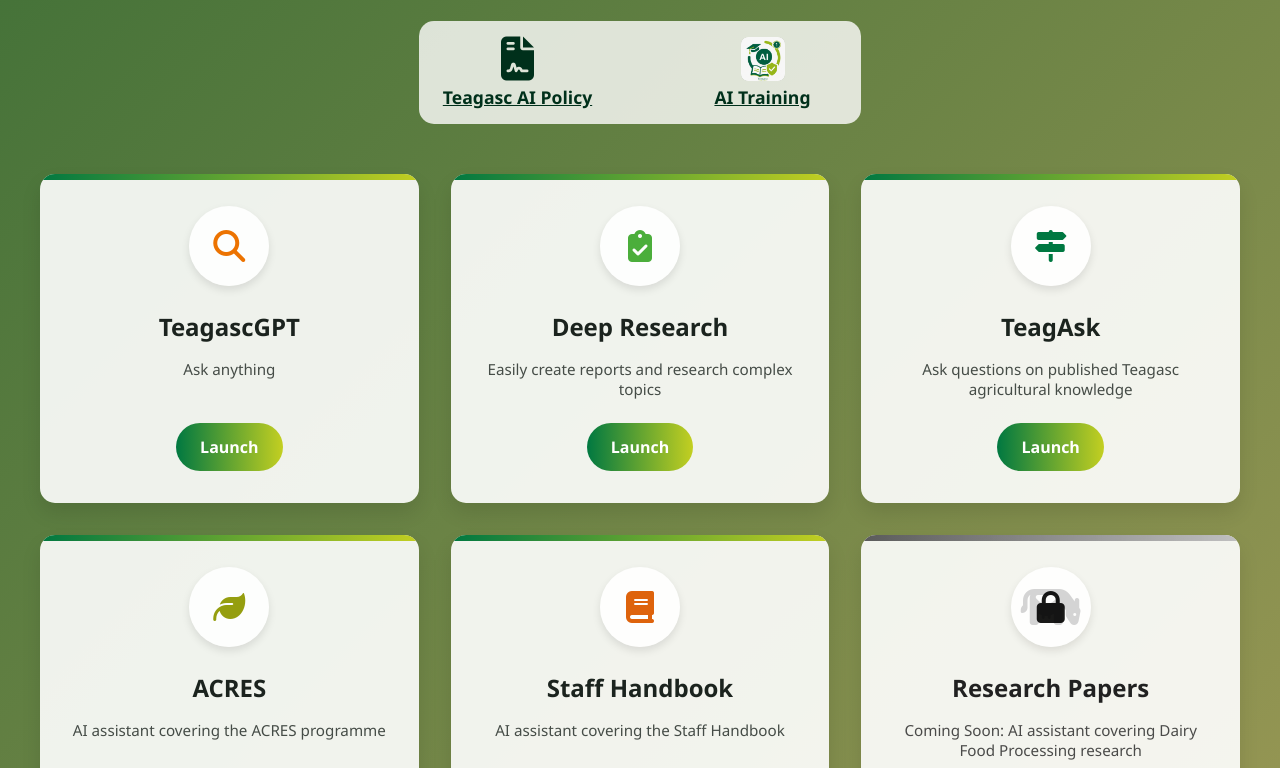
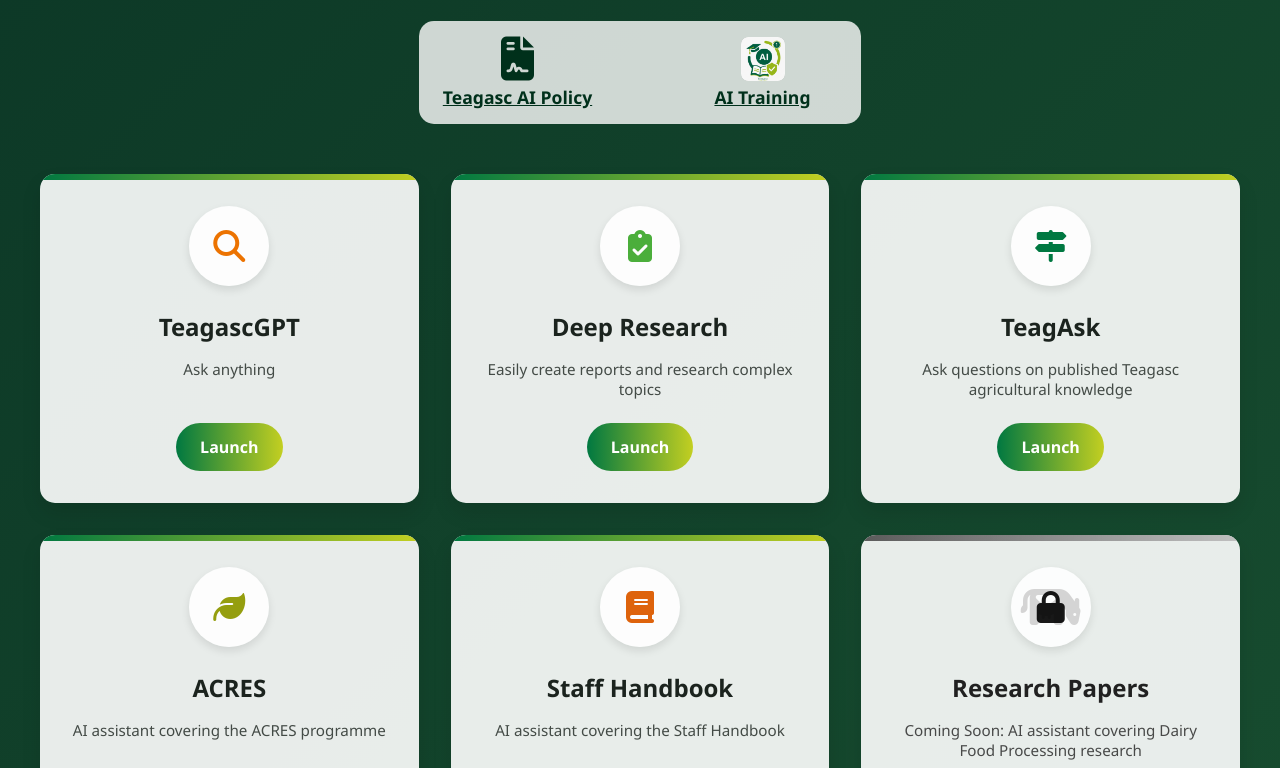
Before and after one commit to AlexOltean162/TeagascAIportal, a plain HTML site: page index.html in a window 1280 px wide. Shown: the part 227-995 px from the top of the page. Drawn offline with Linux system fonts and the light colour scheme.

Commit message:
Style portal background with dark green gradient

```diff
--- a/styles.css
+++ b/styles.css
@@ -2,8 +2,8 @@
     --primary-color: #007841;
     --secondary-color: #c3cf21;
     --accent-color: #c3cf21;
-    --background-start: rgba(61, 111, 54, 1);
-    --background-end: rgba(152, 151, 84, 1);
+    --background-start: rgba(12, 55, 38, 1);
+    --background-end: rgba(23, 76, 47, 1);
     --card-bg: rgba(255, 255, 255, 0.9);
     --card-shadow: 0 10px 20px rgba(0, 0, 0, 0.1);
     --text-color: #1b231e;
```
